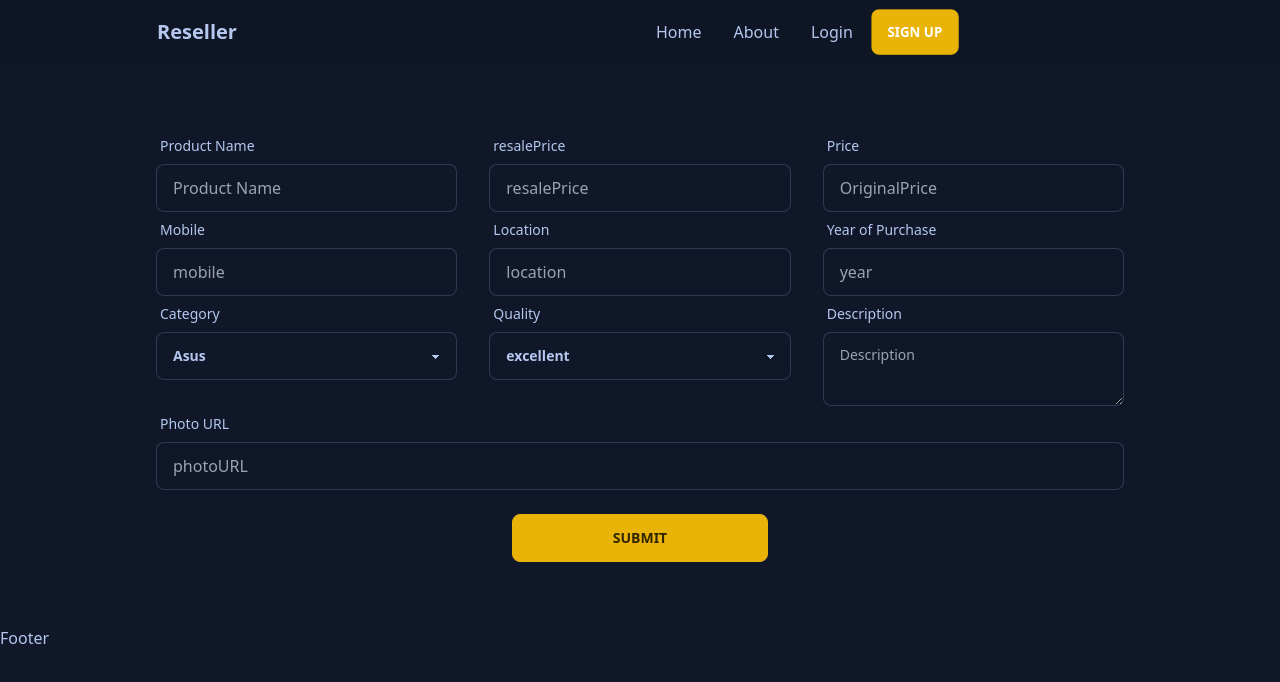
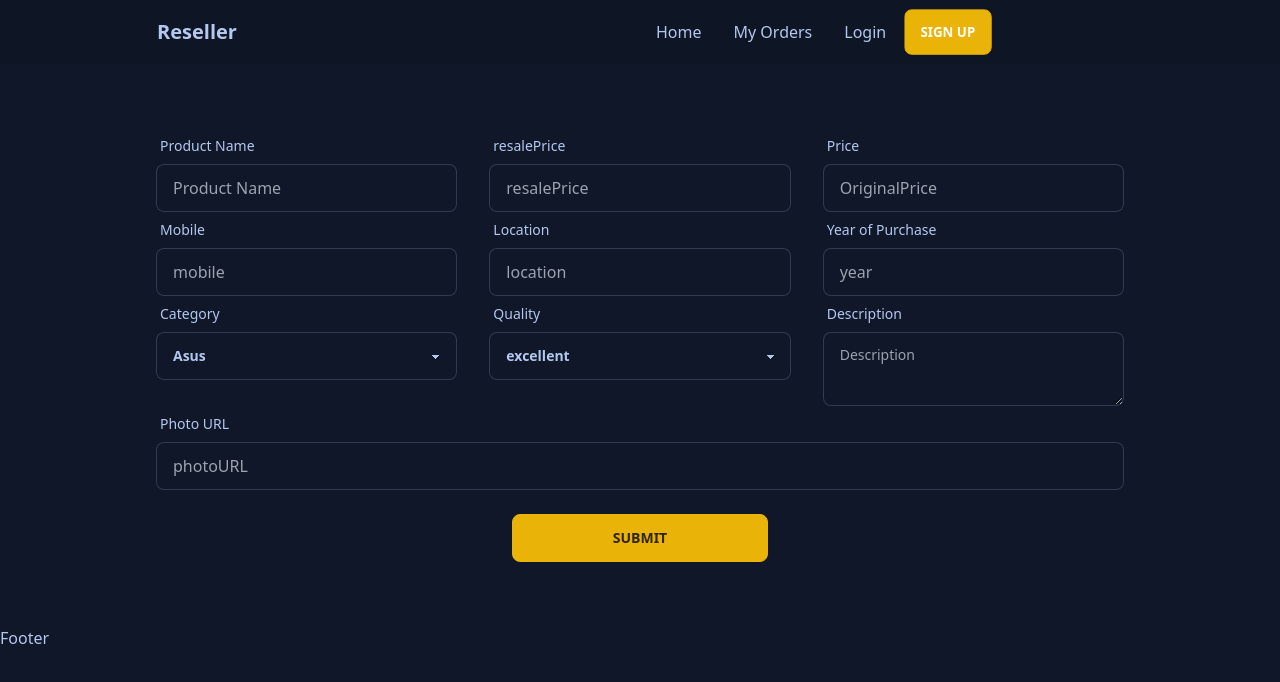
Before and after one commit to sifact/pre-owned, a React (Create React App) app: page /addProduct in a window 1280 px wide. Shown: the top 682 px of the page. Built offline with nearby package versions, Linux system fonts and the light colour scheme; no server answers.

Commit message:
my orders added

```diff
--- /dev/null
+++ b/src/Pages/MyOrders/MyOrders.jsx
@@ -0,0 +1,7 @@
+import React from "react";
+
+const MyOrders = () => {
+    return <div>MyOrders</div>;
+};
+
+export default MyOrders;
--- a/src/Pages/Shared/Navbar/Navbar.jsx
+++ b/src/Pages/Shared/Navbar/Navbar.jsx
@@ -19,7 +19,7 @@ const Navbar = () => {
             </li>
 
             <li>
-                <Link to="/about">About</Link>
+                <Link to="/orders">My Orders</Link>
             </li>
 
             {user?.photoURL === "seller" ? (
--- a/src/Routes/Routes/Route.jsx
+++ b/src/Routes/Routes/Route.jsx
@@ -7,6 +7,7 @@ import Dashboard from "../../Pages/Dashboard/Dashboard/Dashboard";
 import Sellers from "../../Pages/Dashboard/Sellers/Sellers";
 import Home from "../../Pages/Home/Home/Home";
 import Login from "../../Pages/Login/Login";
+import MyOrders from "../../Pages/MyOrders/MyOrders";
 import ProductsDetails from "../../Pages/ProductsDetails/ProductsDetails";
 import Register from "../../Pages/Register/Register";
 import PrivateRoute from "../PrivateRoute/PrivateRoute";
@@ -33,6 +34,10 @@ const router = createBrowserRouter([
             {
                 path: "/addProduct",
                 element: <AddProducts />,
+            },
+            {
+                path: "/orders",
+                element: <MyOrders />,
             },
             {
                 path: "/login",
```
